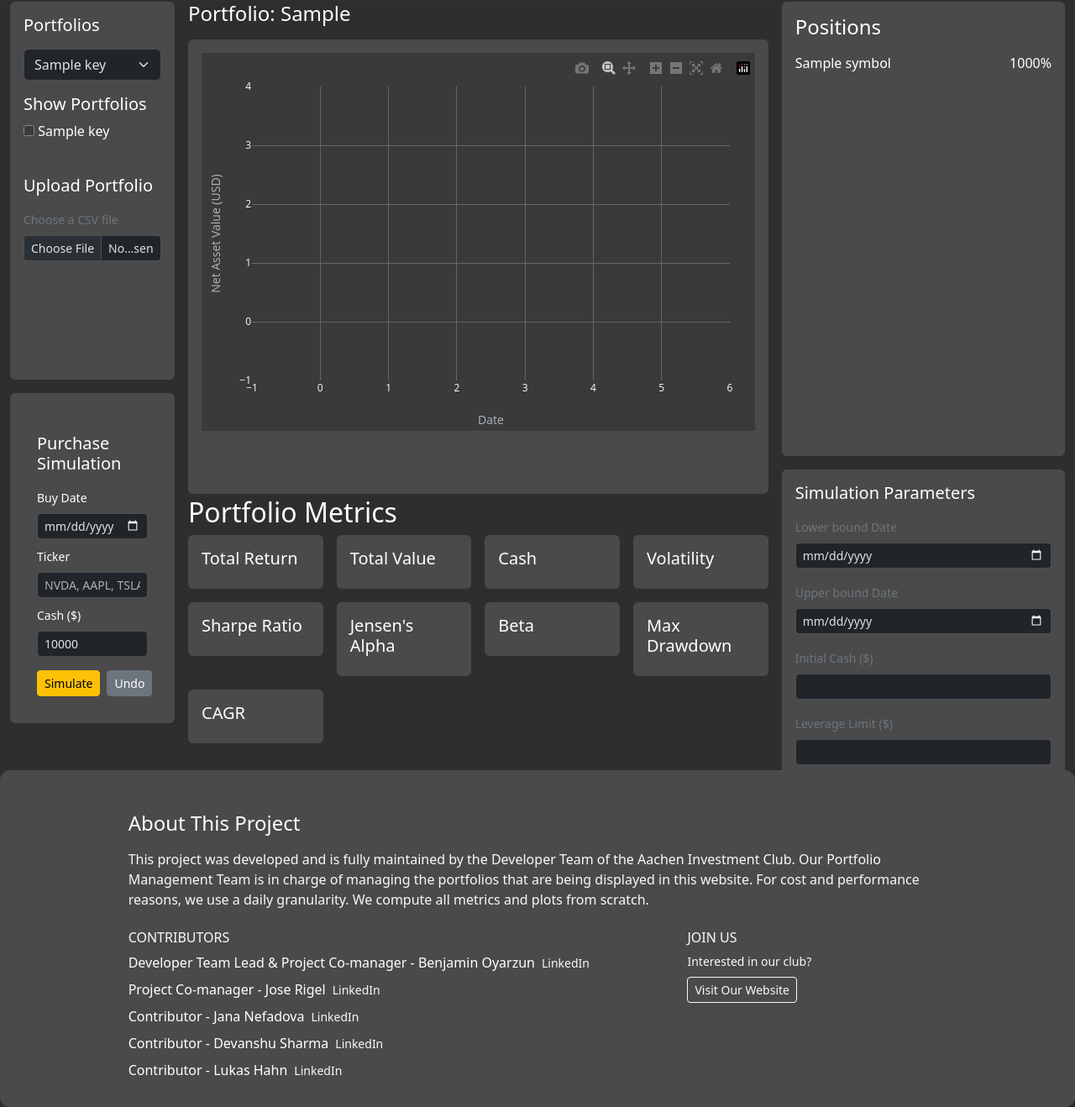
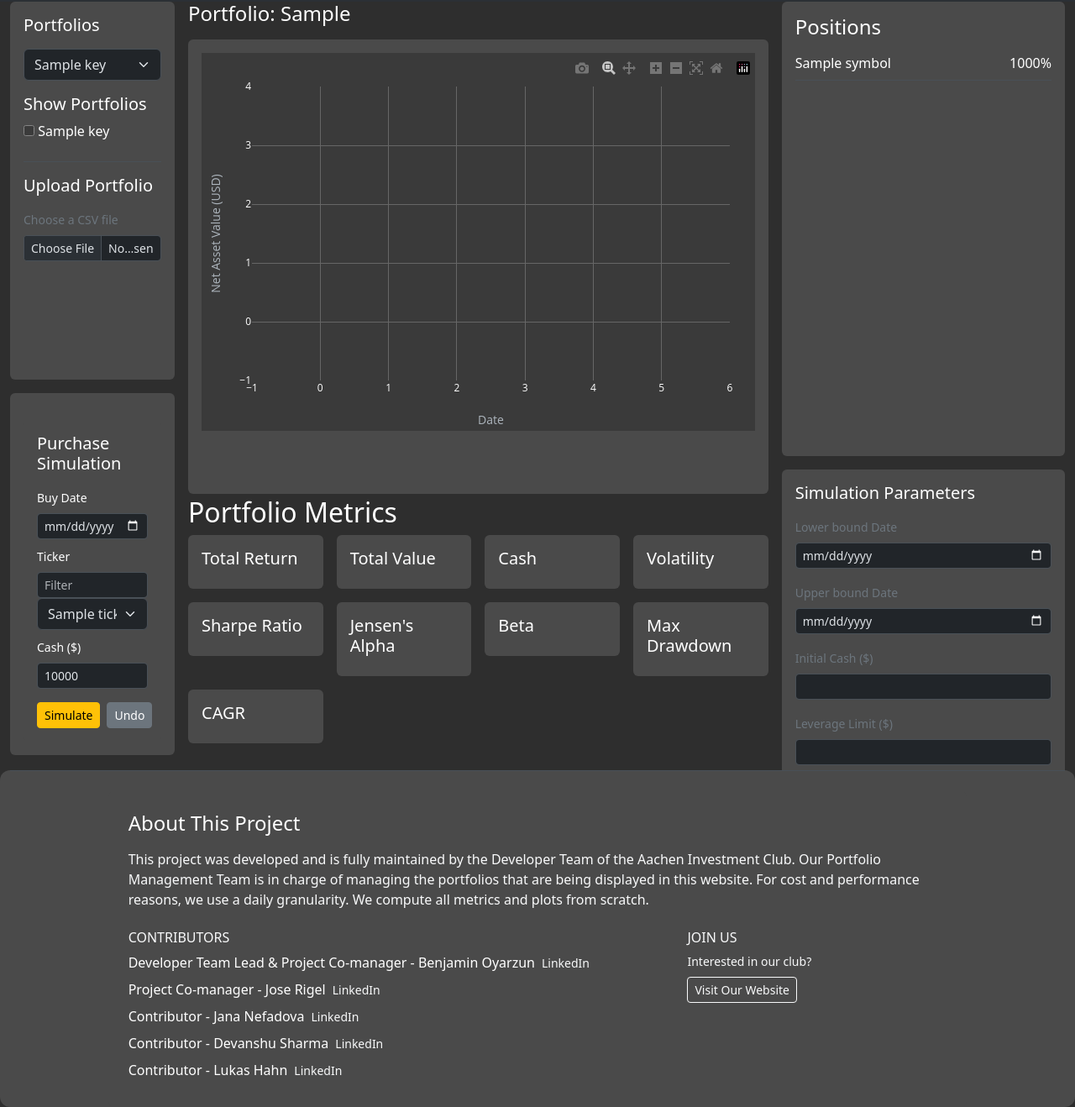
Before and after one commit to aachen-investment-club/portfolio-management, a Flask app: template portfolio/templates/index.html in a window 1280 px wide. Shown: the part 88-1406 px from the top of the page at 84% size. Run offline with Flask 3, Linux system fonts and the light colour scheme; the template is opened without the code that fills it: most values are stand-ins (such as "Sample title", 1, 10 or a date in 2020); parts of the project's set-up code (start-up, migrations or seed data) failed here and were passed over; some libraries are stand-ins or nearby versions.

Commit message:
Added dropdown filter ticker

```diff
--- a/portfolio/backend.py
+++ b/portfolio/backend.py
@@ -5,7 +5,6 @@ import pandas as pd
 
 from portfolio.models.metrics import Metrics
 from portfolio.models.alpaca_wrapper import Alpaca
-from portfolio.utils.simulation import add_trade, clear_simulation, get_simulation
 from portfolio.utils.simulate import simulate
 from portfolio.utils.portfolio_builder import build_real_portfolio
 
--- a/portfolio/models/market.py
+++ b/portfolio/models/market.py
@@ -43,6 +43,13 @@ class Market:
             # to .execute().first()
             result = session.scalar(stmt)
             return result is None
+
+    @classmethod
+    def get_all_tickers(cls):
+        stmt = select(MarketDB.ticker).distinct()
+        with Session(engine) as session:
+            result = session.scalars(stmt).all()
+            return result
 
     @classmethod
     def load_from_csv(cls, path: str, batch_size: int = 5_000) -> int:
--- a/portfolio/routes.py
+++ b/portfolio/routes.py
@@ -118,7 +118,7 @@ def index():
     # portf_positions_df = selecportfolio.get_portfolio_positions_df()
     # portf_data = Market.get_historical_data(portf_positions_df["ticker"].to_list())
     # port_weights = Metrics.get_portfolio_weights(portf_positions_df, portf_data)
-
+    tickers = Market.get_all_tickers()
     metrics = {
         "total_return": f"{Metrics.get_ROI(nav):.7f}%",
         "cash": f"${selected_portfolio.cash:.1f}",
@@ -142,7 +142,8 @@ def index():
         initial_cash=f"{selected_portfolio.initial_cash}",
         leverage_limit=f"{selected_portfolio.leverage_limit}",
         api_route=os.getenv("API_ROUTE"),
-        shown=shown
+        shown=shown,
+        tickers=tickers
     )
 
 
--- a/portfolio/templates/components/purchase_simulation.html
+++ b/portfolio/templates/components/purchase_simulation.html
@@ -1,4 +1,4 @@
-{% macro PurchaseSimulationPanel() %}
+{% macro PurchaseSimulationPanel(tickers) %}
 <div class="bg-dark-subtle rounded p-3 mt-3">
     <h5 class="mb-3">Purchase Simulation</h5>
 
@@ -9,7 +9,14 @@
 
     <div class="mb-2">
         <label class="form-label small">Ticker</label>
-        <input id="sim-ticker" class="form-control form-control-sm" placeholder="NVDA, AAPL, TSLA">
+        <input id="sim-ticker"
+            class="form-control form-control-sm" placeholder="Filter">
+        <select id="sim-ticker-select"
+            class="form-select form-control-sm" placeholder="NVDA, AAPL, TSLA">
+            {% for ticker in tickers %}
+                <option value="{{ticker}}">{{ticker}}</option>
+            {% endfor%}
+        </select>
     </div>
 
     <div class="mb-2">
@@ -22,4 +29,25 @@
         <button class="btn btn-secondary btn-sm flex-fill" onclick="undo()">Undo</button>
     </div>
 </div>
+
+<script>
+    const tickers = {{ tickers | safe }};
+    const sim_ticker_select = document.getElementById("sim-ticker-select");
+    const sim_ticker = document.getElementById("sim-ticker");
+    function tickerOnChangeHandler(e) {
+        const val = e.target.value.toUpperCase();
+        const filteredTickers = val.length > 0 ? tickers.filter(x => x.includes(val)) : tickers;
+        console.log(e)
+        sim_ticker_select.innerHTML = '';
+        for (const ticker of filteredTickers) {
+            const option = document.createElement("option")
+            option.value = ticker;
+            option.innerHTML = ticker;
+            sim_ticker_select.appendChild(option);
+        }
+    }
+    sim_ticker.addEventListener("input", tickerOnChangeHandler);
+</script>
+
+
 {% endmacro %}
--- a/portfolio/templates/index.html
+++ b/portfolio/templates/index.html
@@ -76,7 +76,7 @@
                     </div>
 
                  <div class="bg-dark-subtle rounded p-3">
-                    {{ PurchaseSimulationPanel() }}
+                    {{ PurchaseSimulationPanel(tickers) }}
                 </div>
                 </aside>
 
--- a/portfolio/templates/index.js
+++ b/portfolio/templates/index.js
@@ -3,7 +3,7 @@ const mainChart = document.getElementById("main-chart");
 // Portfolio NAV (from Flask → index.html)
 const NAV = NAV_TS;
 const buyDate = document.getElementById("sim-date");
-const ticker = document.getElementById("sim-ticker");
+const ticker = document.getElementById("sim-ticker-select");
 const amount = document.getElementById("sim-cash");
 
 const data = NAV_TS;
```
